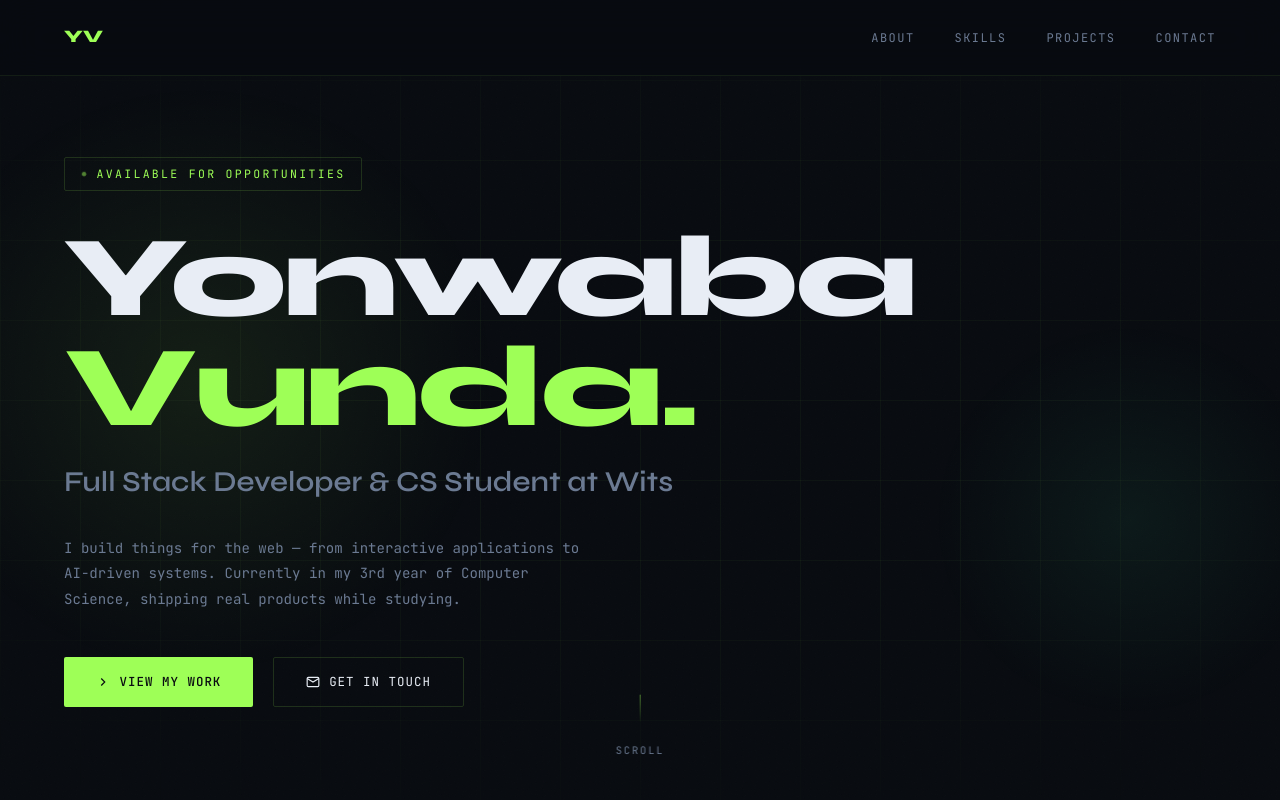
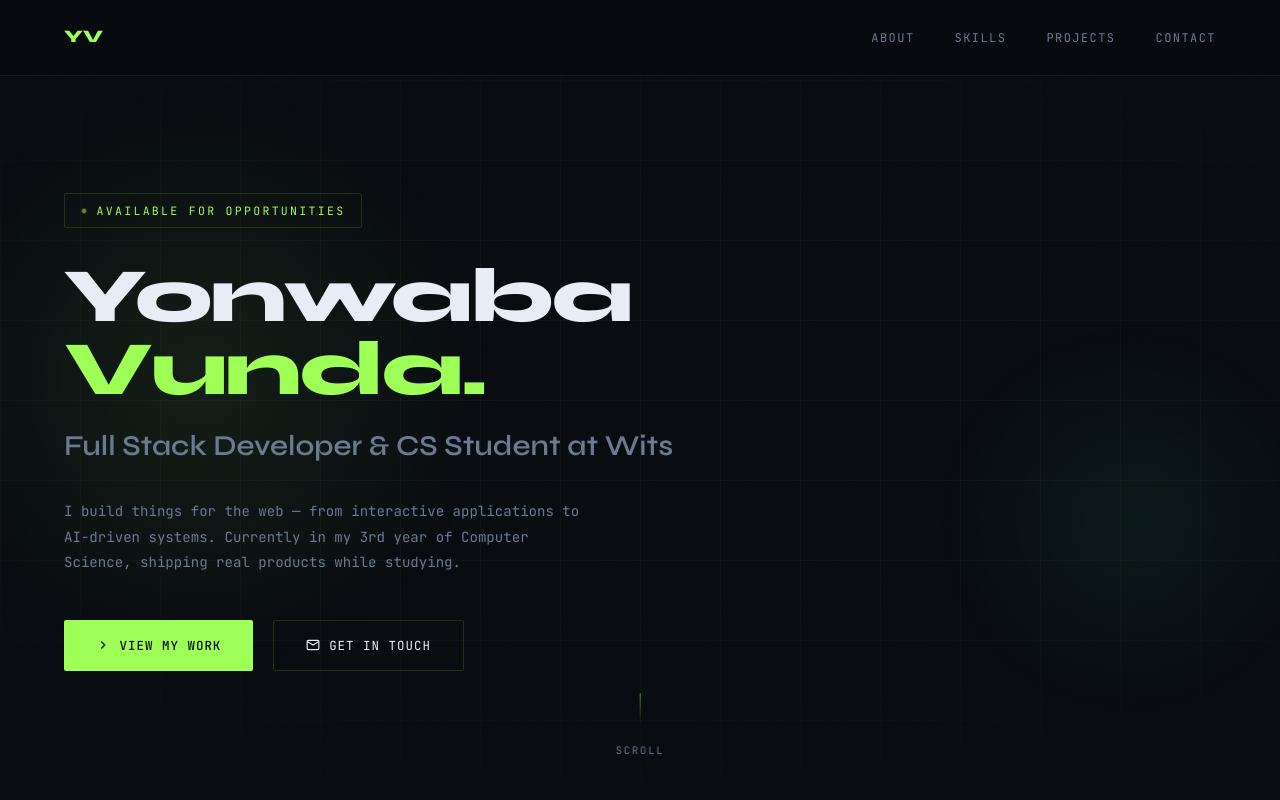
Before and after one commit to YonwabaVunda/FUTURE_FS_01, a plain HTML site: page index.html in a window 1280 px wide. Shown: the top 800 px of the page. Drawn offline with Linux system fonts and the light colour scheme.

Commit message:
refactor: improve code

```diff
--- a/index.html
+++ b/index.html
@@ -150,7 +150,7 @@
 
     .hero-name {
       font-family: var(--ff-head);
-      font-size: clamp(3.5rem, 9vw, 8rem);
+      font-size: clamp(3rem, 6vw, 5rem);
       font-weight: 800;
       line-height: 0.95;
       letter-spacing: -0.03em;
@@ -915,6 +915,7 @@
             </div>
             <div class="contact-label">LinkedIn</div>
             <div class="contact-value">Yonwaba Vunda</div>
+          </a>
         </div>
       </div>
     </div>
```
Also changed, not shown: 1 other file.
